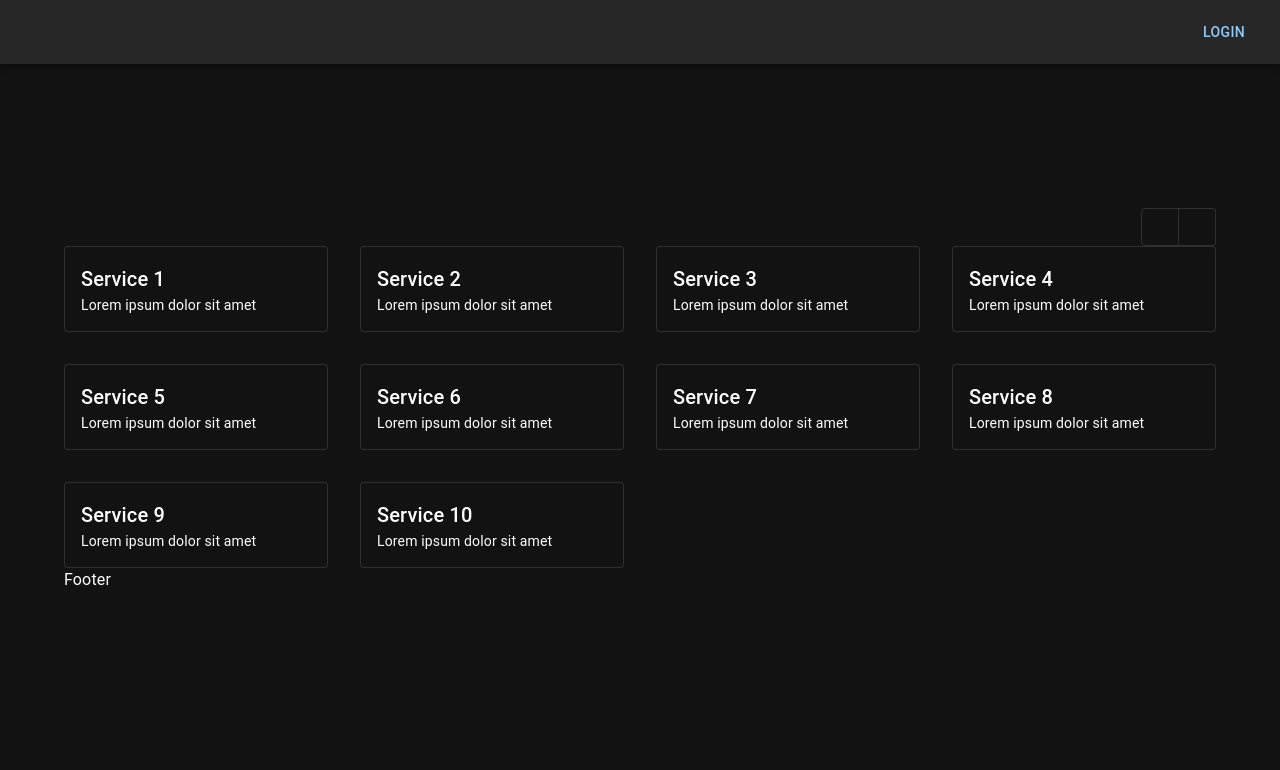
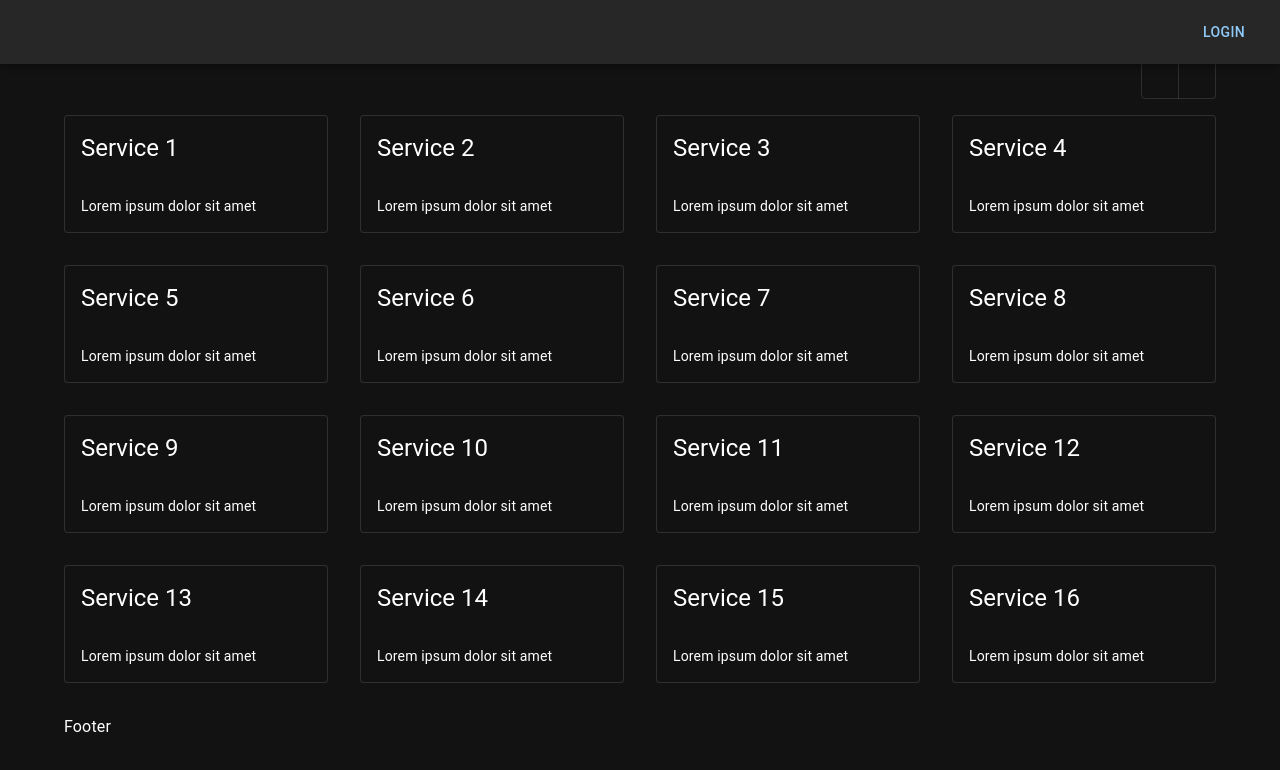
Before and after one commit to ebrotz/kurt-frontend, a React (Vite) app: page / in a window 1280 px wide. Shown: the top 770 px of the page. Built offline with nearby package versions, Linux system fonts and the light colour scheme; some icons are missing.

Commit message:
Style grid and buttons, put service name into card header

```diff
--- a/src/components/ServicesContainer.tsx
+++ b/src/components/ServicesContainer.tsx
@@ -1,4 +1,4 @@
-import { Box, Card, CardActionArea, CardContent, Container, Grid, Typography } from "@mui/material";
+import { Box, Card, CardActionArea, CardContent, CardHeader, Container, Grid, Typography } from "@mui/material";
 import ToggleButton from '@mui/material/ToggleButton'
 import ToggleButtonGroup from '@mui/material/ToggleButtonGroup'
 import TableViewIcon from '@mui/icons-material/TableView'
@@ -7,7 +7,7 @@ import GridViewIcon from '@mui/icons-material/GridView'
 export default function ServicesContainer() {
 	const stuff = []
 
-	for (let i = 0; i < 10; i++) {
+	for (let i = 0; i < 50; i++) {
 		stuff.push({
 			name: `Service ${i + 1}`,
 			description: "Lorem ipsum dolor sit amet"
@@ -18,8 +18,8 @@ export default function ServicesContainer() {
 		return (
 			<Card variant="outlined">
 				<CardActionArea>
+					<CardHeader title={s.name} />
 					<CardContent>
-						<Typography variant="h6">{s.name}</Typography>
 						<Typography variant="body2">{s.description}</Typography>
 					</CardContent>
 				</CardActionArea>
@@ -31,7 +31,7 @@ export default function ServicesContainer() {
 	// TODO Add footer buttons
 	return (
 		<Container>
-			<Box id="services-header" sx={{textAlign: "right"}}>
+			<Box id="services-header" sx={{textAlign: "right", marginBottom: "16px"}}>
 				<ToggleButtonGroup exclusive>
 					<ToggleButton value="grid">
 						<GridViewIcon />
@@ -41,7 +41,7 @@ export default function ServicesContainer() {
 					</ToggleButton>
 				</ToggleButtonGroup>
 			</Box>
-			<Grid id="services-grid" container spacing={4}>
+			<Grid id="services-grid" container spacing={4} sx={{height: "75vh", overflow: "auto"}}>
 				{
 					allCards.map(c => (
 						<Grid size={3}>{c}</Grid>
```
